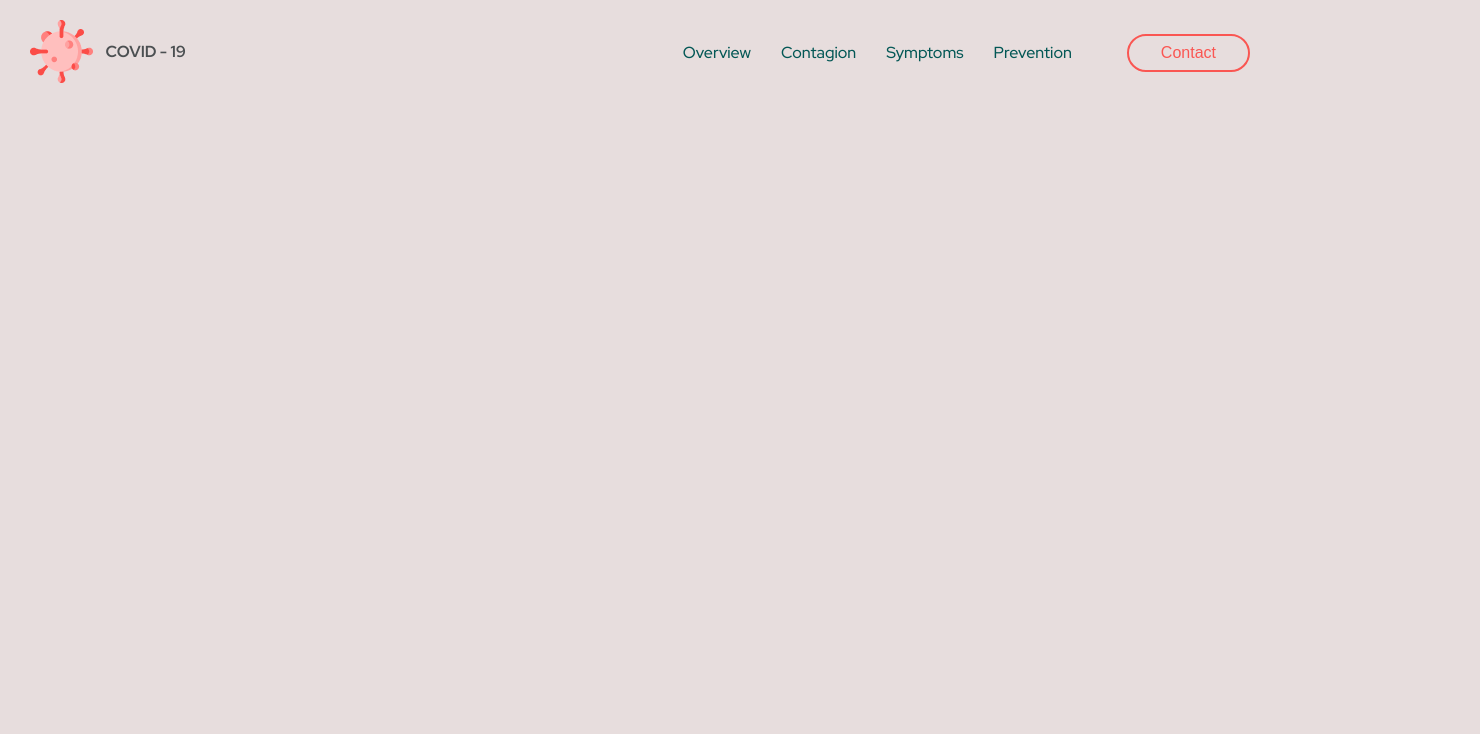
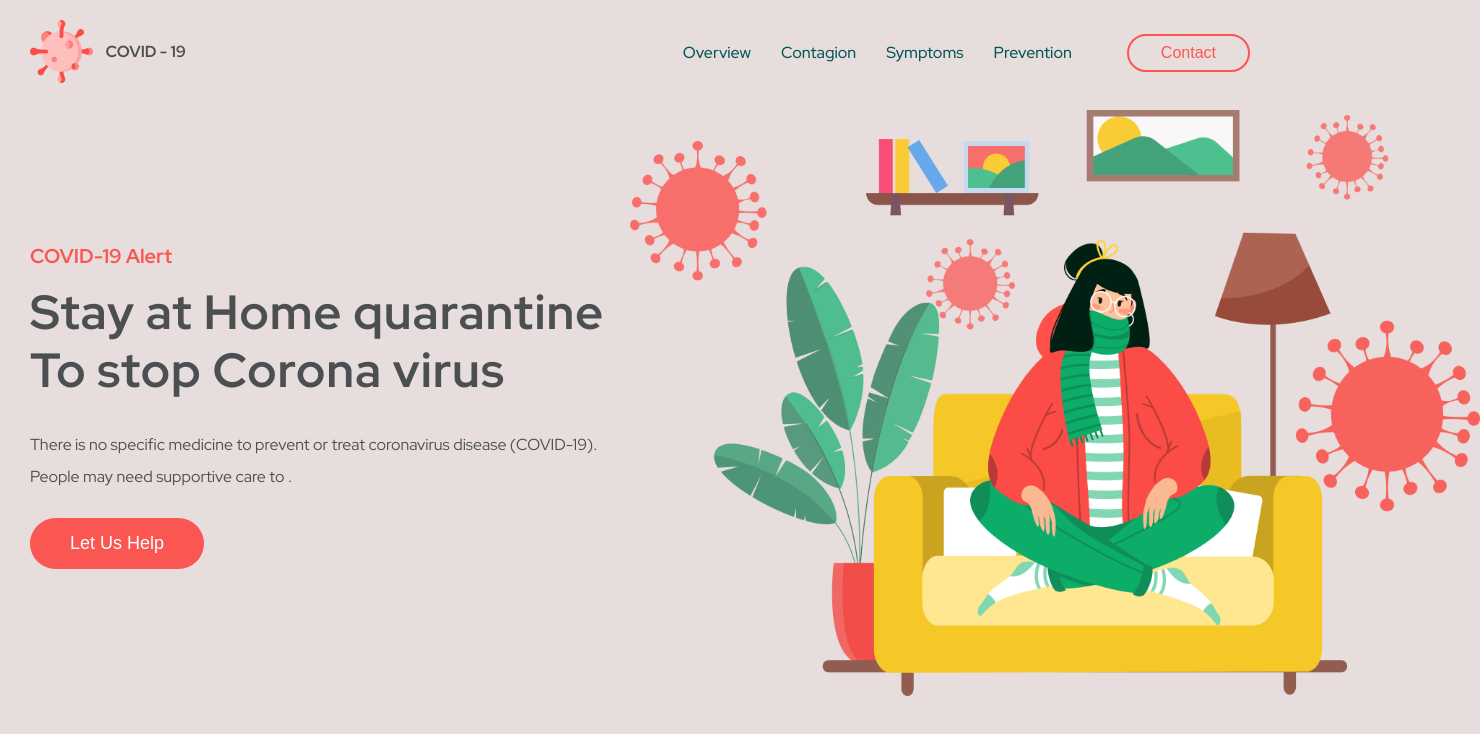
Before and after one commit to IlyaKrapivnoy/covid-19-landing-page, a plain HTML site: page index.html in a window 1280 px wide. Shown: the whole page, 1480 px wide, since content can reach past the window. Drawn offline with Linux system fonts and the light colour scheme.

Commit message:
add post section

```diff
--- a/index.html
+++ b/index.html
@@ -48,6 +48,33 @@
             </div>
         </div>
     </header>
+    <main>
+        <section>
+            <div class="container">
+                <div class="post">
+                    <div class="post-left">
+                        <div class="post-upper-title">
+                            <p>COVID-19 Alert</p>
+                        </div>
+                        <div class="post-title">
+                            <h2>Stay at Home quarantine To stop Corona virus</h2>
+                        </div>
+                        <div class="post-description">
+                            <p>There is no specific medicine to prevent or treat coronavirus disease (COVID-19). People may need supportive care to .</p>
+                        </div>
+                        <div class="post-btn">
+                            <button class="btn">Let Us Help</button>
+                        </div>
+                    </div>
+                    <div class="post-right">
+                        <div class="post-img">
+                            <img src="images/post-picture-1.png" alt="">
+                        </div>
+                    </div>
+                </div>
+            </div>
+        </section>
+    </main>
 
 </body>
 </html>
--- a/scss/style.scss
+++ b/scss/style.scss
@@ -173,4 +173,58 @@ header {
     }
 }
 
+.post {
+    display: flex;
+    justify-content: space-between;
+
+    .post-left {
+        display: flex;
+        flex-direction: column;
+        justify-content: center;
+
+        flex-shrink: 0;
+
+        max-width: 600px;
+        width: 100%;
+
+        .post-upper-title p {
+            font-size: 20px;
+            color: $brand-red;
+            font-weight: 800;
+            padding-bottom: 15px;
+        }
+
+        .post-title h2 {
+            font-size: 48px;
+            line-height: 58px;
+            letter-spacing: 1px;
+            padding-bottom: 30px;
+        }
+
+        .post-description p {
+            font-size: 16px;
+            color: $black;
+            line-height: 32px;
+            padding-bottom: 25px;
+        }
+    }
+
+
+    .post-right {
+
+        .post-img {
+
+            img {
+                max-width: 850px;
+            }
+        }
+    }
+}
+
+
+
+
+
+
+
 @import "_media";
```
Also changed, not shown: css/style.css, images/Contagion-1.png (added), images/Contagion-2.png (added), images/Contagion-3.png (added), images/post-picture-1.png (renamed from images/header-picture.png), images/what-is.png (added).
